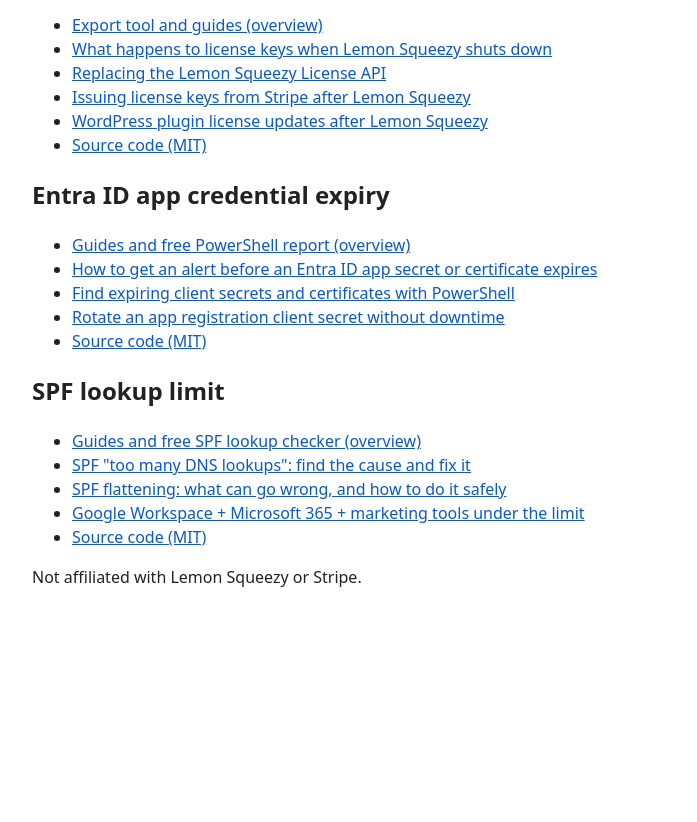
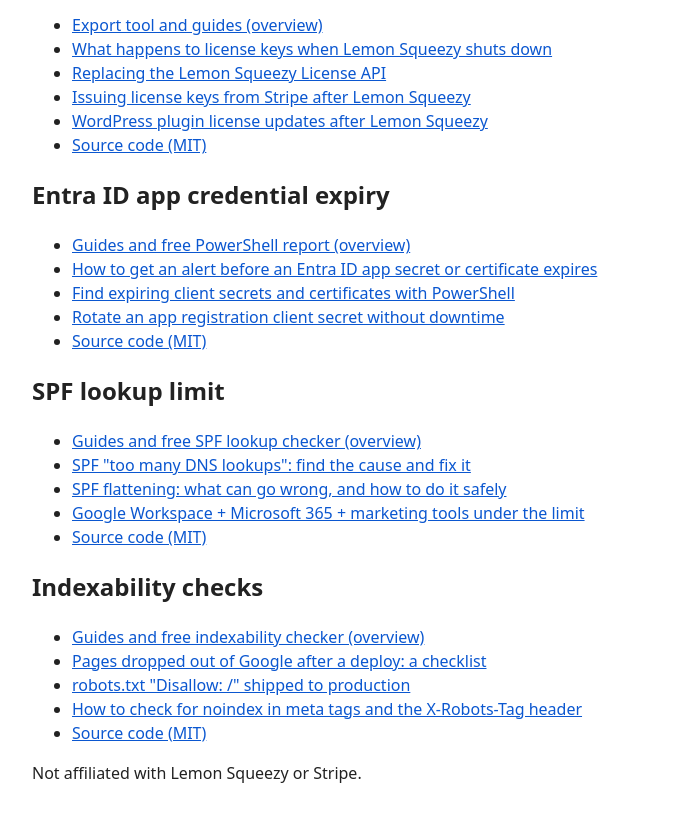
Before and after one commit to truone01/truone01.github.io, a plain HTML site: page index.html in a window 1280 px wide. Shown: the part 184-1006 px from the top of the page, without its empty margins (288-985 px from the left). Before the commit the page ends 813 px from the top, so only its background shows below. Drawn offline with Linux system fonts and the light colour scheme.

Commit message:
Link indexability guides; sitemap

```diff
--- a/index.html
+++ b/index.html
@@ -31,5 +31,13 @@
 <li><a href="https://truone01.github.io/spf-lookup-check/google-workspace-microsoft-365-spf-limit.html">Google Workspace + Microsoft 365 + marketing tools under the limit</a></li>
 <li><a href="https://github.com/truone01/spf-lookup-check">Source code (MIT)</a></li>
 </ul>
+<h2>Indexability checks</h2>
+<ul>
+<li><a href="https://truone01.github.io/indexability-check/">Guides and free indexability checker (overview)</a></li>
+<li><a href="https://truone01.github.io/indexability-check/site-deindexed-after-deploy.html">Pages dropped out of Google after a deploy: a checklist</a></li>
+<li><a href="https://truone01.github.io/indexability-check/robots-txt-disallow-all-by-mistake.html">robots.txt "Disallow: /" shipped to production</a></li>
+<li><a href="https://truone01.github.io/indexability-check/check-x-robots-tag-noindex.html">How to check for noindex in meta tags and the X-Robots-Tag header</a></li>
+<li><a href="https://github.com/truone01/indexability-check">Source code (MIT)</a></li>
+</ul>
 <p>Not affiliated with Lemon Squeezy or Stripe.</p>
 </body></html>
```
Also changed, not shown: robots.txt.
